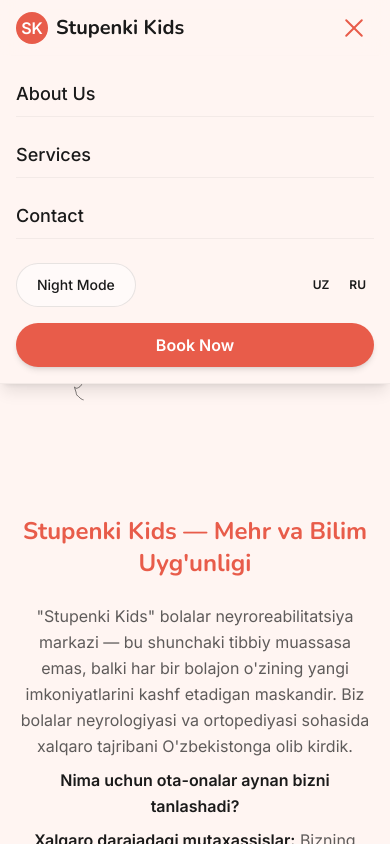
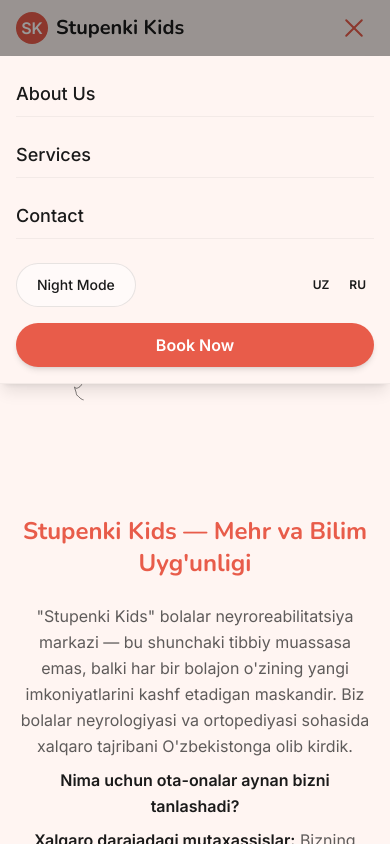
Before and after one commit to WIKKIwk/web_portfolio_1, a React (Vite) app: page / in a window 390 px wide. Both pictures are taken after a click on the button "Toggle menu". Shown: the top 844 px of the page. Built offline with nearby package versions, Linux system fonts and the light colour scheme.

Commit message:
fix: increase backdrop z-index so it covers page content and closes menu on tap

```diff
--- a/src/components/layout/Navbar.tsx
+++ b/src/components/layout/Navbar.tsx
@@ -70,14 +70,14 @@
                             animate={{ opacity: 1 }}
                             exit={{ opacity: 0 }}
                             onClick={() => setIsOpen(false)}
-                            className="md:hidden fixed inset-0 top-14 bg-black/40 z-40"
+                            className="md:hidden fixed inset-0 bg-black/40 z-[998]"
                         />
                         <motion.div
                             initial={{ opacity: 0, height: 0 }}
                             animate={{ opacity: 1, height: "auto" }}
                             exit={{ opacity: 0, height: 0 }}
                             transition={{ duration: 0.3 }}
-                            className="md:hidden absolute top-14 left-0 w-full bg-background dark:bg-brand-dark border-b border-neutral/5 dark:border-white/10 overflow-hidden shadow-lg z-50"
+                            className="md:hidden fixed top-14 left-0 w-full bg-background dark:bg-brand-dark border-b border-neutral/5 dark:border-white/10 overflow-hidden shadow-lg z-[999]"
                         >
                             <motion.div
                                 className="p-4 flex flex-col gap-4"
```
